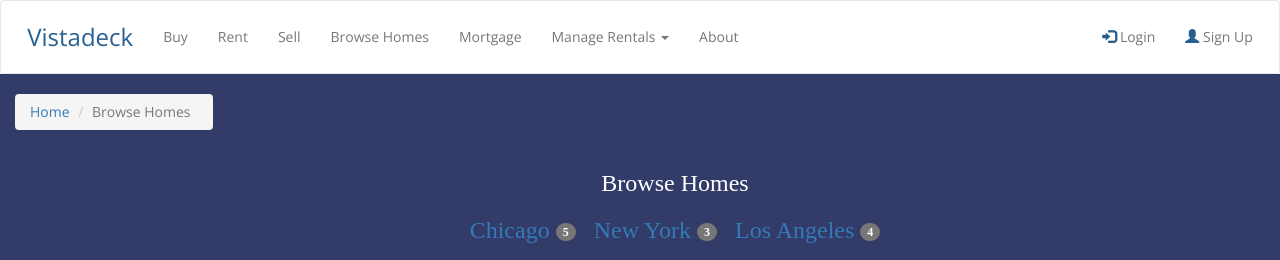
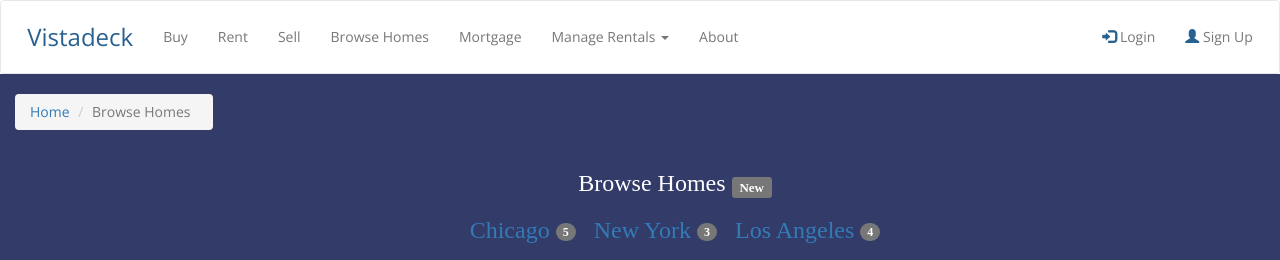
Before and after one commit to bikashnath2001/Assignments2020, a plain HTML site: page browse-2.html in a window 1280 px wide. Shown: the top 260 px of the page. Drawn offline with nearby package versions, Linux system fonts and the light colour scheme; a web font is replaced by a local one.

Commit message:
Update browse-2.html

```diff
--- a/browse-2.html
+++ b/browse-2.html
@@ -55,7 +55,7 @@
     </section>
     <section class="container" id="section3">
         <div id="head">
-            <h3>Browse Homes</h3>
+            <h3>Browse Homes <span class="label label-default">New</span></h3>
             <h3><a href="./browse.html">Chicago <span class="badge">5</span></a> &nbsp;
                 <a href="./browse-1.html">New York <span class="badge">3</span></a> &nbsp;
                 <a href="./browse-2.html">Los Angeles <span class="badge">4</span></a></h3>
```
